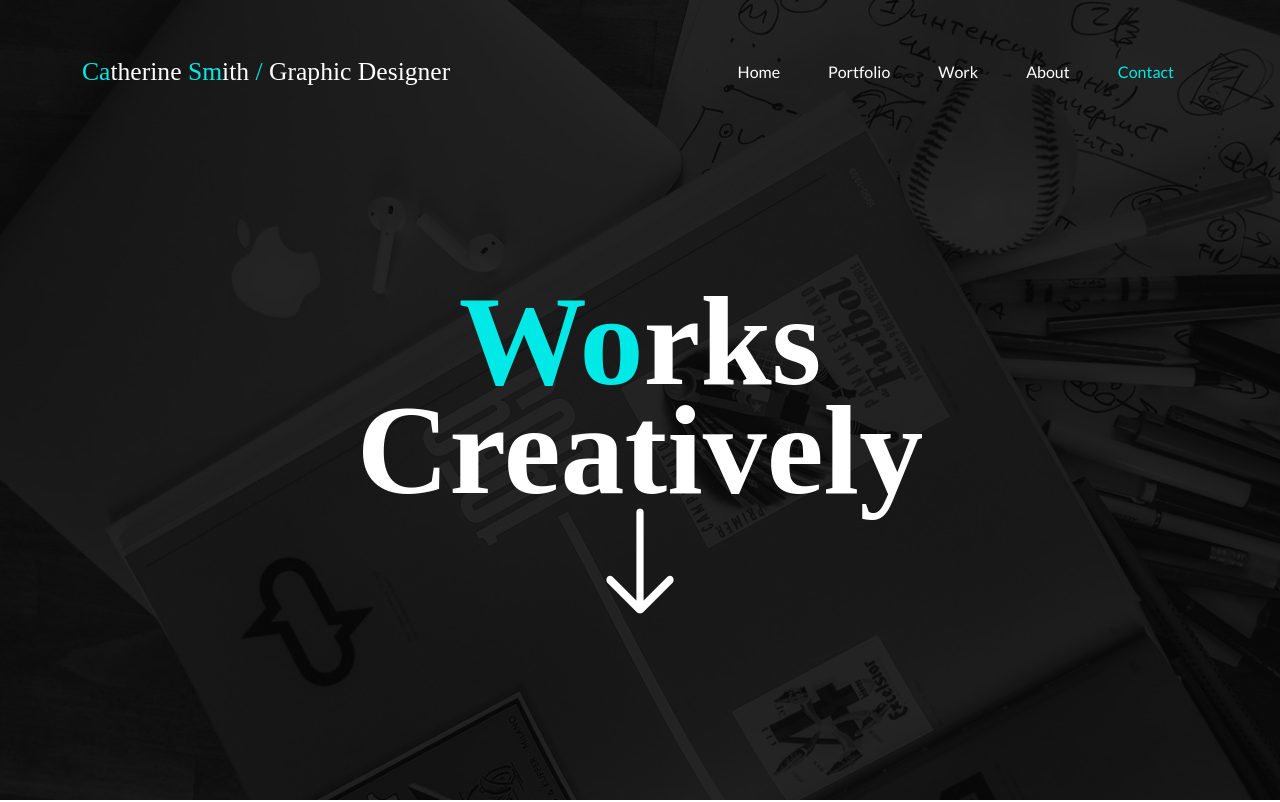
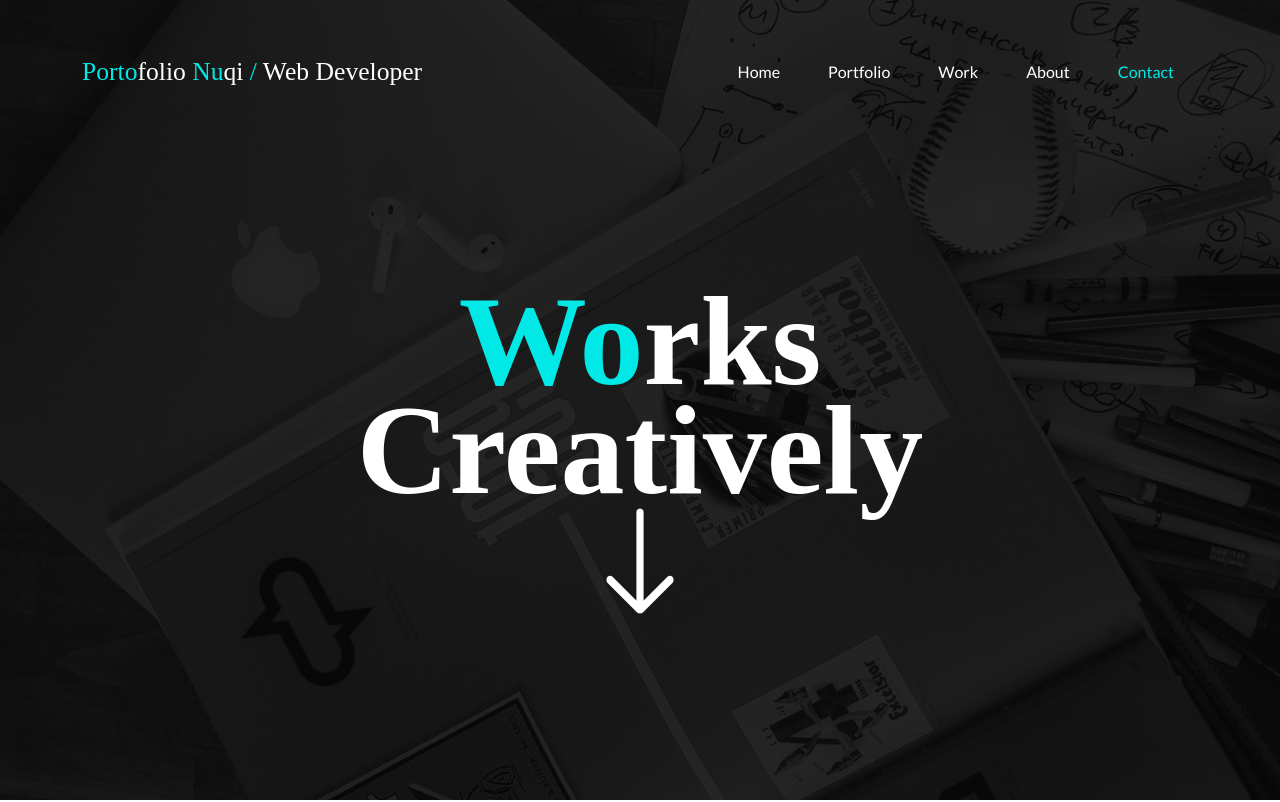
Before and after one commit to portonuqi/portonuqi.github.io, a plain HTML site: page index.html in a window 1280 px wide. Shown: the top 802 px of the page. Drawn offline with nearby package versions, Linux system fonts and the light colour scheme; files that its build step writes are made by us from their sources.

Commit message:
Update index.html

```diff
--- a/index.html
+++ b/index.html
@@ -6,7 +6,7 @@
     <meta http-equiv="X-UA-Compatible" content="IE=edge">
     <meta name="viewport" content="width=device-width, initial-scale=1.0">
     <meta name="author" content="Firmbee.com - Free Project Management Platform for remote teams">
-    <title>Name of company</title>
+    <title>Portofolio Nuqi</title>
     <!-- Google fonts -->
     <link rel="preconnect" href="https://fonts.googleapis.com">
     <link rel="preconnect" href="https://fonts.gstatic.com" crossorigin>
@@ -29,8 +29,8 @@
     <nav id="navbar" class="navbar navbar-expand-lg position-fixed top-0 w-100 py-5 line-bg">
         <div class="container">
             <a class="navbar-brand" href="#">
-                <span class="highlighted">Ca</span>therine <span class="highlighted">Sm</span>ith <span
-                    class="highlighted">/</span> Graphic Designer
+                <span class="highlighted">Porto</span>folio <span class="highlighted">Nu</span>qi <span
+                    class="highlighted">/</span> Web Developer
             </a>
             <button class="navbar-toggler" type="button" data-toggle="collapse" data-target="#navbarNavAltMarkup"
                 aria-controls="navbarNavAltMarkup" aria-expanded="false" aria-label="Toggle navigation">
```
